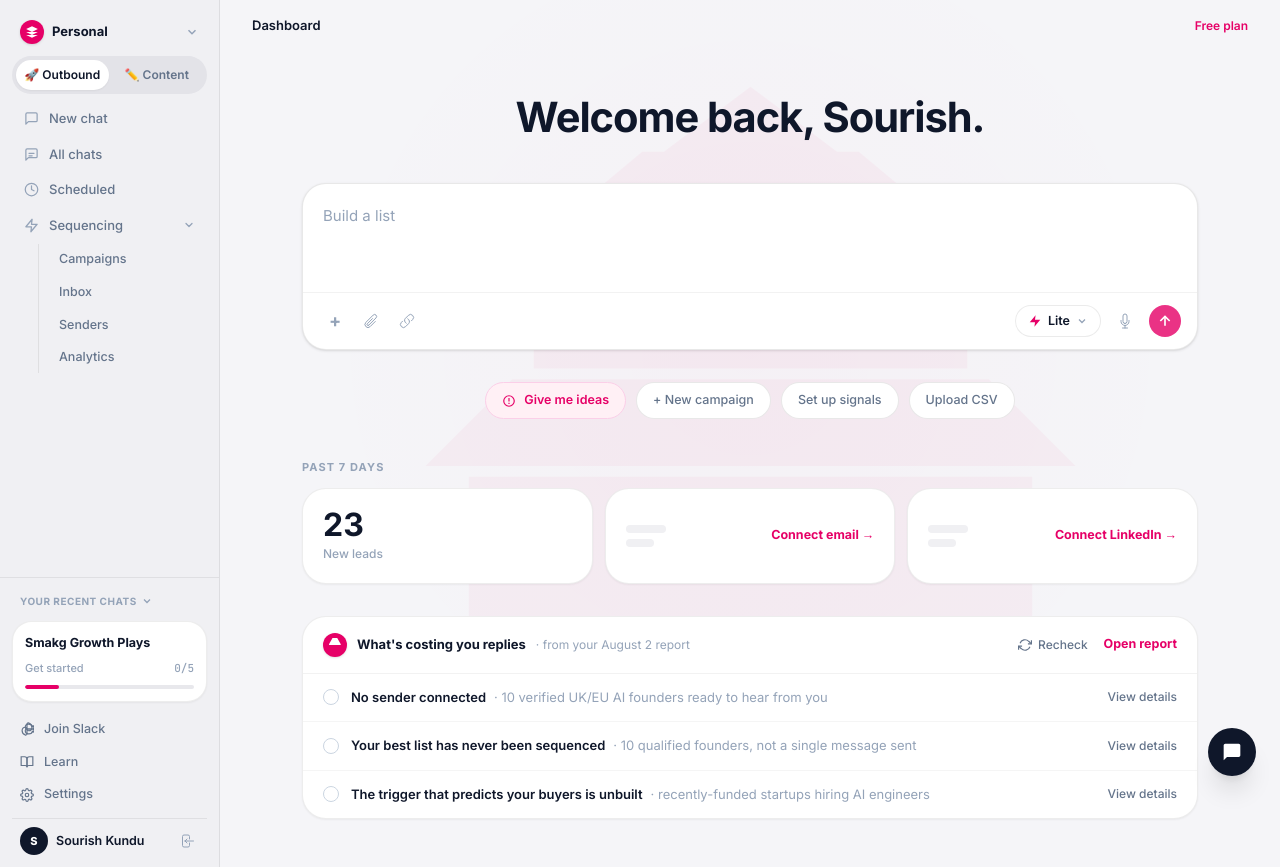
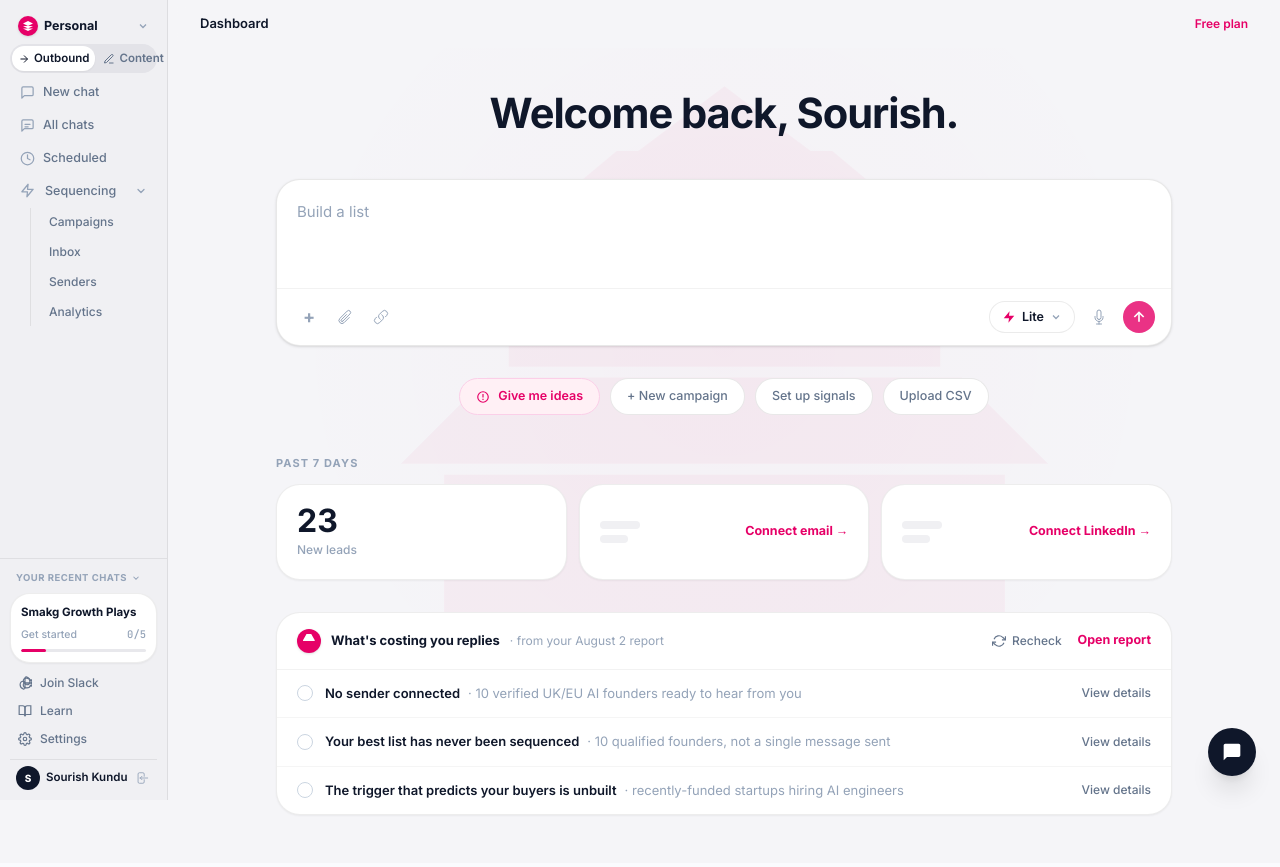
Before and after one commit to sourishkundu23/LeadForge, a Next.js app: page / in a window 1280 px wide. Built offline with nearby package versions, Linux system fonts and the light colour scheme.

Commit message:
feat: fixed compact sidebar (168px, position:fixed) matching Origami

```diff
--- a/src/app/dashboard/layout.tsx
+++ b/src/app/dashboard/layout.tsx
@@ -62,14 +62,14 @@ export default function DashboardLayout({ children }: { children: React.ReactNod
   };
 
   const navItem = (active: boolean) =>
-    `flex items-center gap-2.5 w-full px-3 py-[7px] rounded-xl text-[13px] transition-all cursor-pointer ${
+    `flex items-center gap-2 w-full px-2.5 py-[6px] rounded-lg text-[12.5px] transition-all cursor-pointer ${
       active
-        ? "bg-white/70 text-[#0f172a] font-semibold shadow-xs border border-black/[0.06]"
-        : "text-[#64748b] hover:bg-black/5 hover:text-[#0f172a] font-medium"
+        ? "bg-white text-[#0f172a] font-semibold shadow-xs border border-black/[0.06]"
+        : "text-[#64748b] hover:bg-black/[0.05] hover:text-[#0f172a] font-medium"
     }`;
 
   const subNavItem = (active: boolean) =>
-    `block w-full text-left py-1.5 px-2 text-[12.5px] rounded-lg transition-colors ${
+    `block w-full text-left py-[5px] px-2 text-[12px] rounded-md transition-colors ${
       active ? "text-[#e60067] font-semibold" : "text-[#64748b] hover:text-[#0f172a] font-medium"
     }`;
 
@@ -89,53 +89,67 @@ export default function DashboardLayout({ children }: { children: React.ReactNod
   };
 
   return (
-    <div className="min-h-screen flex bg-[#f5f5f8]">
+    <div className="min-h-screen bg-[#f5f5f8]">
       {/* ================================================================== */}
-      {/* SIDEBAR                                                             */}
+      {/* SIDEBAR — fixed, 168 px, full height                               */}
       {/* ================================================================== */}
       <aside
-        className="w-[220px] flex-shrink-0 flex flex-col"
-        style={{ background: "#f0f0f3", borderRight: "1px solid rgba(0,0,0,0.08)" }}
+        style={{
+          position: "fixed",
+          top: 0,
+          left: 0,
+          width: "168px",
+          height: "100vh",
+          display: "flex",
+          flexDirection: "column",
+          background: "#f0f0f3",
+          borderRight: "1px solid rgba(0,0,0,0.08)",
+          zIndex: 30,
+          overflowY: "auto",
+          overflowX: "hidden",
+        }}
       >
-        {/* ── top scrollable section ───────────────────────────────────── */}
-        <div className="flex flex-col flex-1 overflow-y-auto p-3 space-y-1">
+        {/* ── top section ───────────────────────────────────── */}
+        <div className="flex flex-col flex-1 p-2.5 space-y-1">
 
           {/* Brand / workspace */}
-          <div className="flex items-center justify-between px-2 py-2 cursor-pointer hover:bg-black/5 rounded-xl mb-1 select-none">
-            <div className="flex items-center gap-2">
-              <div className="w-6 h-6 rounded-md bg-[#e60067] flex items-center justify-center shadow-sm">
-                <svg className="w-3.5 h-3.5 text-white" viewBox="0 0 24 24" fill="currentColor">
+          <div className="flex items-center justify-between px-2 py-1.5 cursor-pointer hover:bg-black/[0.05] rounded-lg mb-0.5 select-none">
+            <div className="flex items-center gap-1.5">
+              <div className="w-5 h-5 rounded-md bg-[#e60067] flex items-center justify-center shadow-sm flex-shrink-0">
+                <svg className="w-3 h-3 text-white" viewBox="0 0 24 24" fill="currentColor">
                   <path d="M12 2L2 7l10 5 10-5-10-5zM2 17l10 5 10-5M2 12l10 5 10-5" />
                 </svg>
               </div>
-              <span className="text-[13px] font-bold text-[#0f172a]">Personal</span>
+              <span className="text-[12.5px] font-bold text-[#0f172a] truncate">Personal</span>
             </div>
-            <svg className="w-3.5 h-3.5 text-[#94a3b8]" fill="none" stroke="currentColor" viewBox="0 0 24 24" strokeWidth="2.5">
+            <svg className="w-3 h-3 text-[#94a3b8] flex-shrink-0" fill="none" stroke="currentColor" viewBox="0 0 24 24" strokeWidth="2.5">
               <polyline points="6 9 12 15 18 9" />
             </svg>
           </div>
 
           {/* Outbound / Content tabs */}
-          <div className="bg-[#e3e3e8] p-1 rounded-xl flex gap-0.5 mb-2">
+          <div className="bg-[#e3e3e8] p-0.5 rounded-lg flex gap-0.5 mb-1">
             <button
               onClick={() => handleTabChange("outbound")}
-              className={`flex-1 py-1.5 px-2 rounded-lg text-[12px] font-semibold transition-all flex items-center justify-center gap-1 ${
+              className={`flex-1 py-1 px-1.5 rounded-md text-[11.5px] font-semibold transition-all flex items-center justify-center gap-1 ${
                 activeTab === "outbound"
                   ? "bg-white text-[#0f172a] shadow-xs"
                   : "text-[#64748b] hover:text-[#0f172a]"
               }`}
             >
-              🚀 Outbound
+              <svg className="w-3 h-3" viewBox="0 0 24 24" fill="none" stroke="currentColor" strokeWidth="2"><path d="M5 12h14M12 5l7 7-7 7"/></svg>
+              Outbound
             </button>
             <button
               onClick={() => handleTabChange("content")}
-              className={`flex-1 py-1.5 px-2 rounded-lg text-[12px] font-semibold transition-all flex items-center justify-center gap-1 ${
+              className={`flex-1 py-1 px-1.5 rounded-md text-[11.5px] font-semibold transition-all flex items-center justify-center gap-1 ${
                 activeTab === "content"
                   ? "bg-white text-[#0f172a] shadow-xs"
                   : "text-[#64748b] hover:text-[#0f172a]"
               }`}
             >
-              ✏️ Content
+              <svg className="w-3 h-3" viewBox="0 0 24 24" fill="none" stroke="currentColor" strokeWidth="2"><path d="M12 20h9"/><path d="M16.5 3.5a2.121 2.121 0 013 3L7 19l-4 1 1-4L16.5 3.5z"/></svg>
+              Content
             </button>
           </div>
 
@@ -182,7 +196,7 @@ export default function DashboardLayout({ children }: { children: React.ReactNod
                 </button>
 
                 {isSequencingOpen && (
-                  <div className="ml-[26px] border-l border-black/[0.07] pl-3 mt-0.5 space-y-0.5">
+                  <div className="ml-5 border-l border-black/[0.07] pl-2.5 mt-0.5 space-y-0.5">
                     <Link href="/dashboard/campaigns" className={subNavItem(isActive("/dashboard/campaigns"))}>
                       Campaigns
                     </Link>
@@ -219,30 +233,30 @@ export default function DashboardLayout({ children }: { children: React.ReactNod
         </div>
 
         {/* ── bottom section ───────────────────────────────────────────── */}
-        <div className="p-3 space-y-2 border-t border-black/[0.07]">
+        <div className="p-2.5 space-y-1.5 border-t border-black/[0.07]">
 
           {/* YOUR RECENT CHATS label */}
-          <button className="flex items-center gap-1 px-2 py-1 text-[10px] uppercase font-bold tracking-wider text-[#94a3b8] hover:text-[#64748b] transition-colors select-none">
+          <button className="flex items-center gap-1 px-1.5 py-0.5 text-[9.5px] uppercase font-bold tracking-wider text-[#94a3b8] hover:text-[#64748b] transition-colors select-none">
             Your recent chats
-            <svg className="w-3 h-3" fill="none" stroke="currentColor" viewBox="0 0 24 24" strokeWidth="2.5">
+            <svg className="w-2.5 h-2.5" fill="none" stroke="currentColor" viewBox="0 0 24 24" strokeWidth="2.5">
               <polyline points="6 9 12 15 18 9" />
             </svg>
           </button>
 
-          {/* Recent chat card */}
-          <div className="bg-white rounded-xl border border-black/[0.07] p-3 space-y-2 shadow-xs cursor-pointer hover:border-black/10 transition-colors">
-            <p className="text-[12.5px] font-bold text-[#0f172a] truncate">Smakg Growth Plays</p>
-            <div className="flex items-center justify-between text-[11px] text-[#94a3b8] font-medium">
+          {/* Recent chat / progress card */}
+          <div className="bg-white rounded-xl border border-black/[0.07] p-2.5 space-y-1.5 shadow-xs cursor-pointer hover:border-black/10 transition-colors">
+            <p className="text-[11.5px] font-bold text-[#0f172a] truncate">Smakg Growth Plays</p>
+            <div className="flex items-center justify-between text-[10.5px] text-[#94a3b8] font-medium">
               <span>Get started</span>
               <span className="font-mono">0/5</span>
             </div>
-            <div className="w-full bg-[#e8e8ec] h-1 rounded-full overflow-hidden">
+            <div className="w-full bg-[#e8e8ec] h-[3px] rounded-full overflow-hidden">
               <div className="bg-[#e60067] h-full rounded-full" style={{ width: "20%" }} />
             </div>
           </div>
 
           {/* Utility links */}
-          <div className="space-y-0.5 pt-1">
+          <div className="space-y-0">
             {[
               {
                 label: "Join Slack",
@@ -283,7 +297,7 @@ export default function DashboardLayout({ children }: { children: React.ReactNod
                 href={item.href}
                 target={item.external ? "_blank" : undefined}
                 rel={item.external ? "noreferrer" : undefined}
-                className="flex items-center gap-2.5 px-2 py-1.5 rounded-lg text-[12.5px] font-medium text-[#64748b] hover:text-[#0f172a] hover:bg-black/5 transition-colors"
+                className="flex items-center gap-2 px-2 py-[5px] rounded-lg text-[12px] font-medium text-[#64748b] hover:text-[#0f172a] hover:bg-black/[0.05] transition-colors"
               >
                 {item.icon}
                 {item.label}
@@ -292,15 +306,15 @@ export default function DashboardLayout({ children }: { children: React.ReactNod
           </div>
 
           {/* User profile */}
-          <div className="flex items-center justify-between px-2 pt-2 border-t border-black/[0.07]">
-            <div className="flex items-center gap-2">
-              <div className="w-7 h-7 rounded-full bg-[#0f172a] flex items-center justify-center text-[11px] font-extrabold text-white">
+          <div className="flex items-center justify-between px-1.5 pt-1.5 border-t border-black/[0.07]">
+            <div className="flex items-center gap-1.5 min-w-0">
+              <div className="w-6 h-6 rounded-full bg-[#0f172a] flex items-center justify-center text-[10px] font-extrabold text-white flex-shrink-0">
                 S
               </div>
-              <span className="text-[12.5px] font-semibold text-[#0f172a]">Sourish Kundu</span>
+              <span className="text-[11.5px] font-semibold text-[#0f172a] truncate">Sourish Kundu</span>
             </div>
-            <button className="text-[#94a3b8] hover:text-[#64748b] transition-colors p-1 rounded-lg hover:bg-black/5">
-              <svg className="w-4 h-4" fill="none" stroke="currentColor" viewBox="0 0 24 24" strokeWidth="1.5">
+            <button className="text-[#94a3b8] hover:text-[#64748b] transition-colors p-0.5 rounded-md hover:bg-black/5 flex-shrink-0">
+              <svg className="w-3.5 h-3.5" fill="none" stroke="currentColor" viewBox="0 0 24 24" strokeWidth="1.5">
                 <path strokeLinecap="round" strokeLinejoin="round" d="M15.75 9V5.25A2.25 2.25 0 0013.5 3h-6a2.25 2.25 0 00-2.25 2.25v13.5A2.25 2.25 0 007.5 21h6a2.25 2.25 0 002.25-2.25V15M12 9l-3 3m0 0l3 3m-3-3h12.75" />
               </svg>
             </button>
@@ -308,19 +322,24 @@ export default function DashboardLayout({ children }: { children: React.ReactNod
         </div>
       </aside>
 
+
       {/* ================================================================== */}
-      {/* MAIN CONTENT                                                        */}
+      {/* MAIN CONTENT — offset by fixed sidebar                             */}
       {/* ================================================================== */}
-      <main className="flex-1 flex flex-col min-w-0 overflow-y-auto bg-[#f5f5f8] origami-pagoda-bg relative">
+
+      <main
+        className="flex flex-col min-h-screen bg-[#f5f5f8] origami-pagoda-bg"
+        style={{ marginLeft: "168px" }}
+      >
         {/* Header */}
-        <header className="px-8 py-4 flex justify-between items-center">
+        <header className="px-8 py-3.5 flex justify-between items-center sticky top-0 z-20 bg-[#f5f5f8]/80" style={{ backdropFilter: "blur(8px)" }}>
           <span className="text-[13px] font-semibold text-[#0f172a]">{pageTitle()}</span>
           <span className="text-[12px] font-semibold text-[#e60067]">Free plan</span>
         </header>
 
-        <div className="px-8 pb-8 max-w-5xl w-full mx-auto flex-1">{children}</div>
+        <div className="px-8 pb-8 flex-1">{children}</div>
 
-        {/* Floating Intercom-style chat button */}
+        {/* Floating chat button */}
         <div className="fixed bottom-6 right-6 z-40">
           <button className="w-12 h-12 bg-[#0f172a] text-white rounded-full flex items-center justify-center shadow-xl hover:scale-105 transition-transform">
             <svg className="w-5 h-5" fill="currentColor" viewBox="0 0 24 24">
@@ -330,8 +349,6 @@ export default function DashboardLayout({ children }: { children: React.ReactNod
         </div>
       </main>
 
-      {/* ================================================================== */}
-      {/* CONTENT MODAL                                                       */}
       {/* ================================================================== */}
       {isContentModalOpen && (
         <div
```
